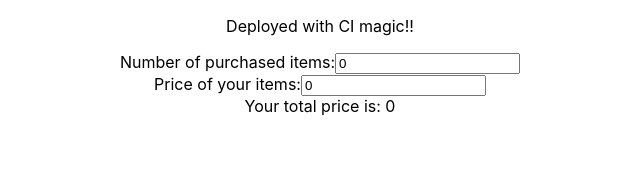
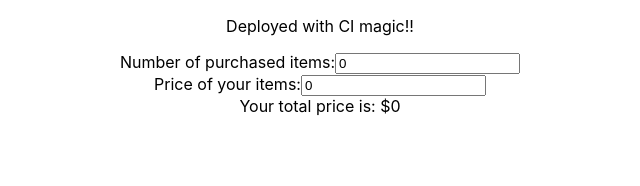
Before and after one commit to Developers-Institute-Classrooms/elephant-covert-coderz, a React (Create React App) app: page / in a window 1280 px wide. Shown: the top 186 px of the page, without its empty margins (320-960 px from the left). Built offline with nearby package versions, Linux system fonts and the light colour scheme.

Commit message:
dollar sign hotfix

```diff
--- a/src/App.js
+++ b/src/App.js
@@ -20,7 +20,7 @@ function App() {
                 <input value={price} onChange={(e)=>{setPrice(e.target.value)}} type='number' />
              </div>
             <div>
-                Your total price is: <span>{ price * numItems }</span>
+                Your total price is: <span>${ price * numItems }</span>
             </div>
         </div>
     );
```
